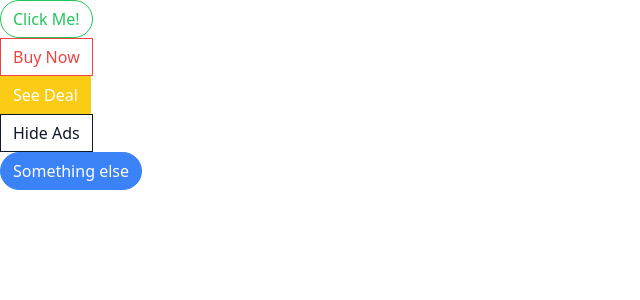
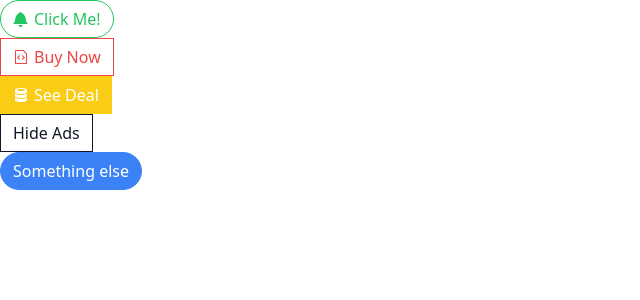
Before and after one commit to MarkLannen/React_Custom-Nav_Routing-Systems_Vite, a React (Vite) app: page / in a window 1280 px wide. Shown: the top 300 px of the page, without its empty margins (0-640 px from the left). Built offline with nearby package versions, Linux system fonts and the light colour scheme.

Commit message:
add react-icons package

```diff
--- a/package.json
+++ b/package.json
@@ -14,6 +14,7 @@
     "prop-types": "^15.8.1",
     "react": "^18.2.0",
     "react-dom": "^18.2.0",
+    "react-icons": "^4.12.0",
     "tailwind-merge": "^2.1.0"
   },
   "devDependencies": {
--- a/src/App.jsx
+++ b/src/App.jsx
@@ -1,20 +1,26 @@
 import Button from './Button';
+import { GoBell, GoFileCode, GoDatabase } from 'react-icons/go';
 
 function App() {
   return (
     <div>
       <div>
         <Button success rounded outline>
+          <GoBell />
           Click Me!
         </Button>
       </div>
       <div>
         <Button danger outline>
+          <GoFileCode />
           Buy Now
         </Button>
       </div>
       <div>
-        <Button warning>See Deal</Button>
+        <Button warning>
+          <GoDatabase />
+          See Deal
+        </Button>
       </div>
       <div>
         <Button secondary outline>
--- a/src/Button.jsx
+++ b/src/Button.jsx
@@ -19,7 +19,7 @@
   rounded,
 }) => {
   const classes = twMerge(
-    className('px-3 py-1.5 border', {
+    className('flex', 'items-center', 'px-3 py-1.5 border', {
       'border-blue-500 bg-blue-500 text-white': primary,
       'border-gray-900 bg-gray-900 bg-gray-900 text-white': secondary,
       'border-green-500 bg-green-500 text-white': success,
--- a/src/index.css
+++ b/src/index.css
@@ -2,71 +2,6 @@
 @tailwind components;
 @tailwind utilities;
 
-/* :root {
-  font-family: Inter, system-ui, Avenir, Helvetica, Arial, sans-serif;
-  line-height: 1.5;
-  font-weight: 400;
-
-  color-scheme: light dark;
-  color: rgba(255, 255, 255, 0.87);
-  background-color: #242424;
-
-  font-synthesis: none;
-  text-rendering: optimizeLegibility;
-  -webkit-font-smoothing: antialiased;
-  -moz-osx-font-smoothing: grayscale;
+button > svg {
+  margin-right: 5px;
 }
-
-a {
-  font-weight: 500;
-  color: #646cff;
-  text-decoration: inherit;
-}
-a:hover {
-  color: #535bf2;
-}
-
-body {
-  margin: 0;
-  display: flex;
-  place-items: center;
-  min-width: 320px;
-  min-height: 100vh;
-}
-
-h1 {
-  font-size: 3.2em;
-  line-height: 1.1;
-}
-
-button {
-  border-radius: 8px;
-  border: 1px solid transparent;
-  padding: 0.6em 1.2em;
-  font-size: 1em;
-  font-weight: 500;
-  font-family: inherit;
-  background-color: #1a1a1a;
-  cursor: pointer;
-  transition: border-color 0.25s;
-}
-button:hover {
-  border-color: #646cff;
-}
-button:focus,
-button:focus-visible {
-  outline: 4px auto -webkit-focus-ring-color;
-}
-
-@media (prefers-color-scheme: light) {
-  :root {
-    color: #213547;
-    background-color: #ffffff;
-  }
-  a:hover {
-    color: #747bff;
-  }
-  button {
-    background-color: #f9f9f9;
-  }
-} */
```
Also changed, not shown: 1 other file (tests, documents, lock files or other folders).
